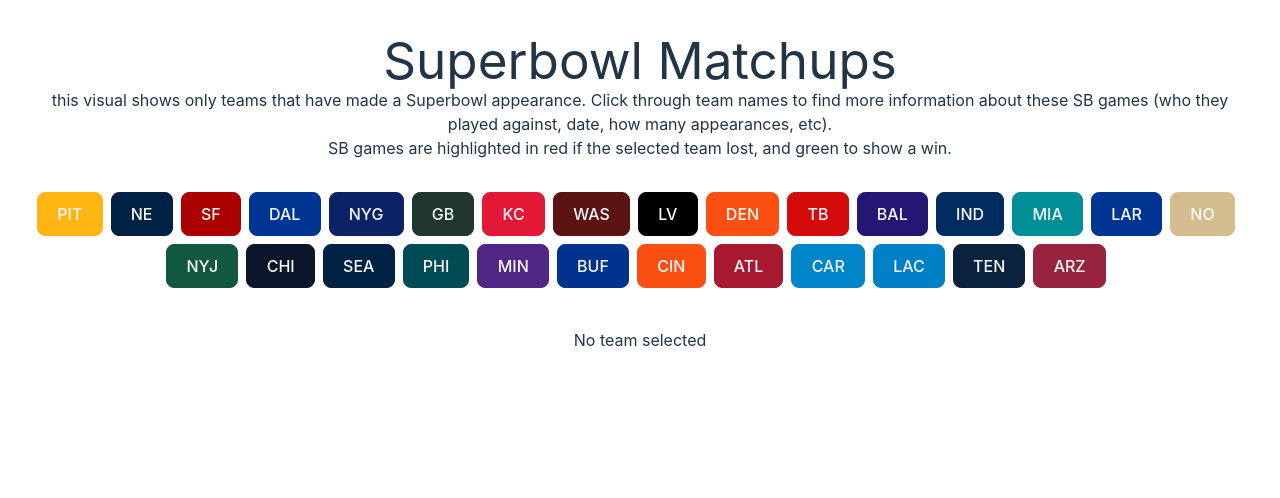
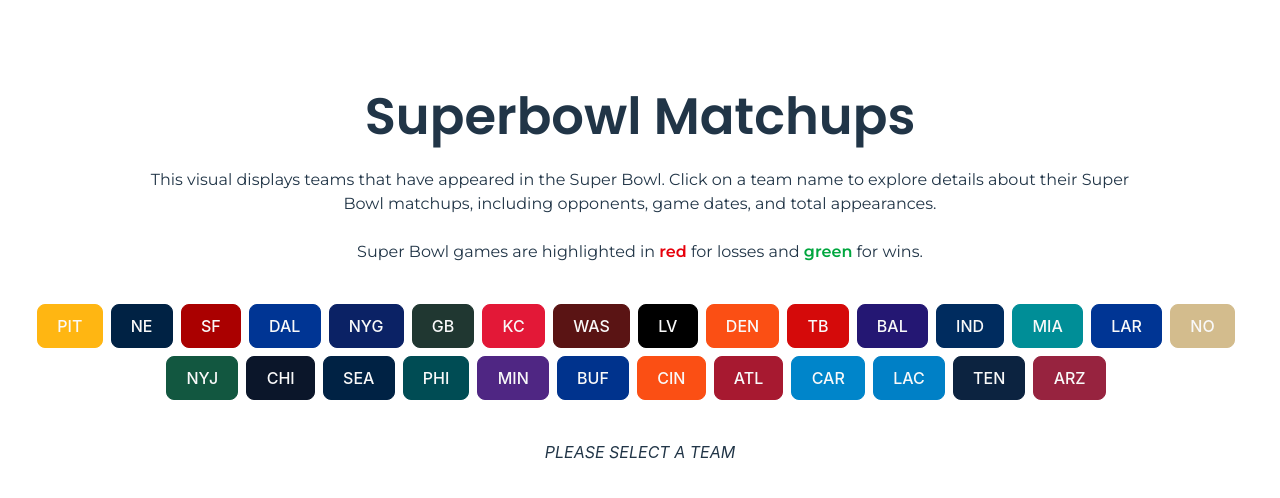
Before and after one commit to dmalary/sb_dashboard, a React (Vite) app: page / in a window 1280 px wide. Shown: the top 498 px of the page. Built offline with nearby package versions, Linux system fonts and the light colour scheme.

Commit message:
styles: add google fonts

```diff
--- a/src/App.jsx
+++ b/src/App.jsx
@@ -30,13 +30,14 @@
 
   return (
     <div className='min-h-200'>
-    <div className="grid grid-cols-1 mx-auto">
-      <h1>Superbowl Matchups</h1>
-      <p>this visual shows only teams that have made a Superbowl appearance. Click through team names to find more information about these SB games (who they played against, date, how many appearances, etc).</p>
-      <p>SB games are highlighted in red if the selected team lost, and green to show a win.</p>
+    <div className="grid grid-cols-1 mx-auto pt-8 pb-6 w-5/6">
+      <h1 className='app-title py-6 px-2'>Superbowl Matchups</h1>
+      <p>This visual displays teams that have appeared in the Super Bowl. Click on a team name to explore details about their Super Bowl matchups, including opponents, game dates, and total appearances.</p>
+      <br/>
+      <p>Super Bowl games are highlighted in <span className="font-semibold text-red-600">red</span> for losses and <span className="font-semibold text-green-600">green</span> for wins.</p>
     </div>
     <div className="grid grid-cols-1 md:grid-cols-3 gap-4">
-      <div className='col-span-3 mt-8 mb-4 mx-auto'>
+      <div className='col-span-3 mt-4 mb-4 mx-auto'>
         {teams.map((team) => {
           // console.log('team', team),
           const teamColor = team_hex.find(el => el.team_code === team)?.color || "#ccc";
@@ -70,7 +71,7 @@
 
       {
         (!activeTeam) ?
-        <div className='col-span-3'>No team selected</div>
+        <div className='col-span-3 italic'>PLEASE SELECT A TEAM</div>
         :
         <>
         <div className="col-span-3 grid grid-cols-1 md:grid-cols-2">
--- a/src/index.css
+++ b/src/index.css
@@ -1,4 +1,9 @@
 @import "tailwindcss";
+
+@theme {
+  --font-display: "Poppins", serif;
+  --font-display: "Montserrat", serif;
+}
 
 :root {
   font-family: Inter, system-ui, Avenir, Helvetica, Arial, sans-serif;
@@ -74,3 +79,12 @@
     background-color: #f9f9f9;
   }
 }
+
+h1 {
+  font-family: Poppins;
+  font-weight: 600;
+}
+
+p {
+  font-family: Montserrat;
+}
```
